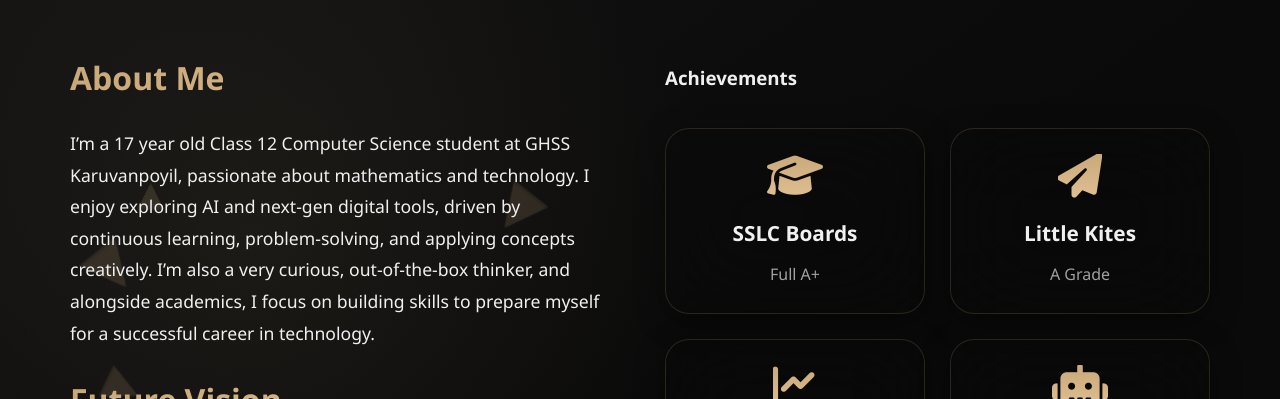
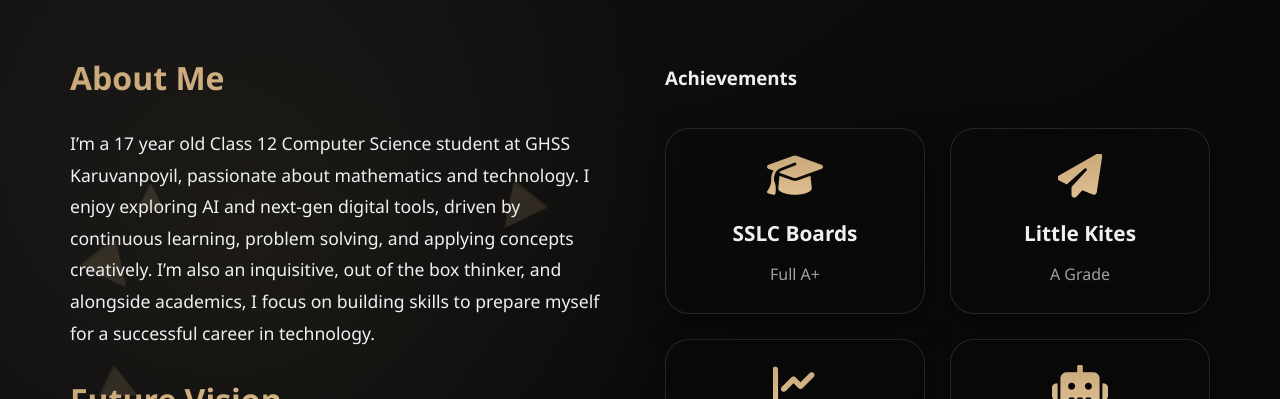
Before and after one commit to fadhizamanpt/fadhizamanpt, a plain HTML site: page index.html in a window 1280 px wide. Shown: the part 1000-1399 px from the top of the page. Drawn offline with Linux system fonts and the light colour scheme.

Commit message:
Update index.html

```diff
--- a/index.html
+++ b/index.html
@@ -47,7 +47,7 @@
       <div class="about-content">
         <div class="about-text">
           <h3>About Me</h3>
-          <p>I’m a 17 year old Class 12 Computer Science student at GHSS Karuvanpoyil, passionate about mathematics and technology. I enjoy exploring AI and next-gen digital tools, driven by continuous learning, problem-solving, and applying concepts creatively. I’m also a very curious, out-of-the-box thinker, and alongside academics, I focus on building skills to prepare myself for a successful career in technology.</p>
+          <p>I’m a 17 year old Class 12 Computer Science student at GHSS Karuvanpoyil, passionate about mathematics and technology. I enjoy exploring AI and next-gen digital tools, driven by continuous learning, problem solving, and applying concepts creatively. I’m also an inquisitive, out of the box thinker, and alongside academics, I focus on building skills to prepare myself for a successful career in technology.</p>
 
           <h3>Future Vision</h3>
           <p>I plan to pursue Computer Science Engineering and aim for FAANG. I love coding, enjoy long work hours, and as an introvert, I stay deeply focused on solving problems.</p>
```
